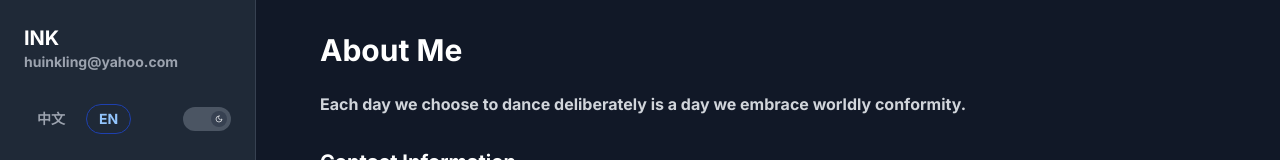
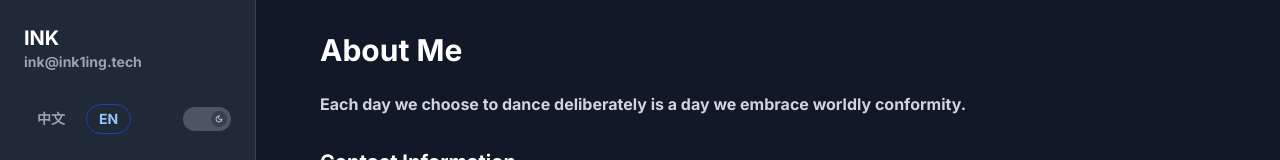
Before and after one commit to ink1ing/tech, a React (Vite) app in the folder frontend/: page /about in a window 1280 px wide. Shown: the top 160 px of the page. Built offline with nearby package versions, Linux system fonts and the light colour scheme.

Commit message:
Update contact email

```diff
--- a/frontend/src/components/Layout.tsx
+++ b/frontend/src/components/Layout.tsx
@@ -37,7 +37,7 @@ export default function Layout({ children }: LayoutProps) {
 
   const personalInfo = {
     name: 'INK',
-    email: 'huinkling@yahoo.com'
+    email: 'ink@ink1ing.tech'
   };
 
   // 根据语言设置菜单项
--- a/frontend/src/pages/AboutPage.tsx
+++ b/frontend/src/pages/AboutPage.tsx
@@ -6,7 +6,7 @@ import PageContainer from '../components/PageContainer';
 const socialLinks = [
   { name: 'X', url: 'https://x.com/Ink_thesilent', icon: Twitter },
   { name: 'Github', url: 'https://github.com/ink1ing', icon: Github },
-  { name: 'Mail', url: 'mailto:huinkling@yahoo.com', icon: Mail }
+  { name: 'Mail', url: 'mailto:ink@ink1ing.tech', icon: Mail }
 ];
 
 export default function AboutPage() {
```
